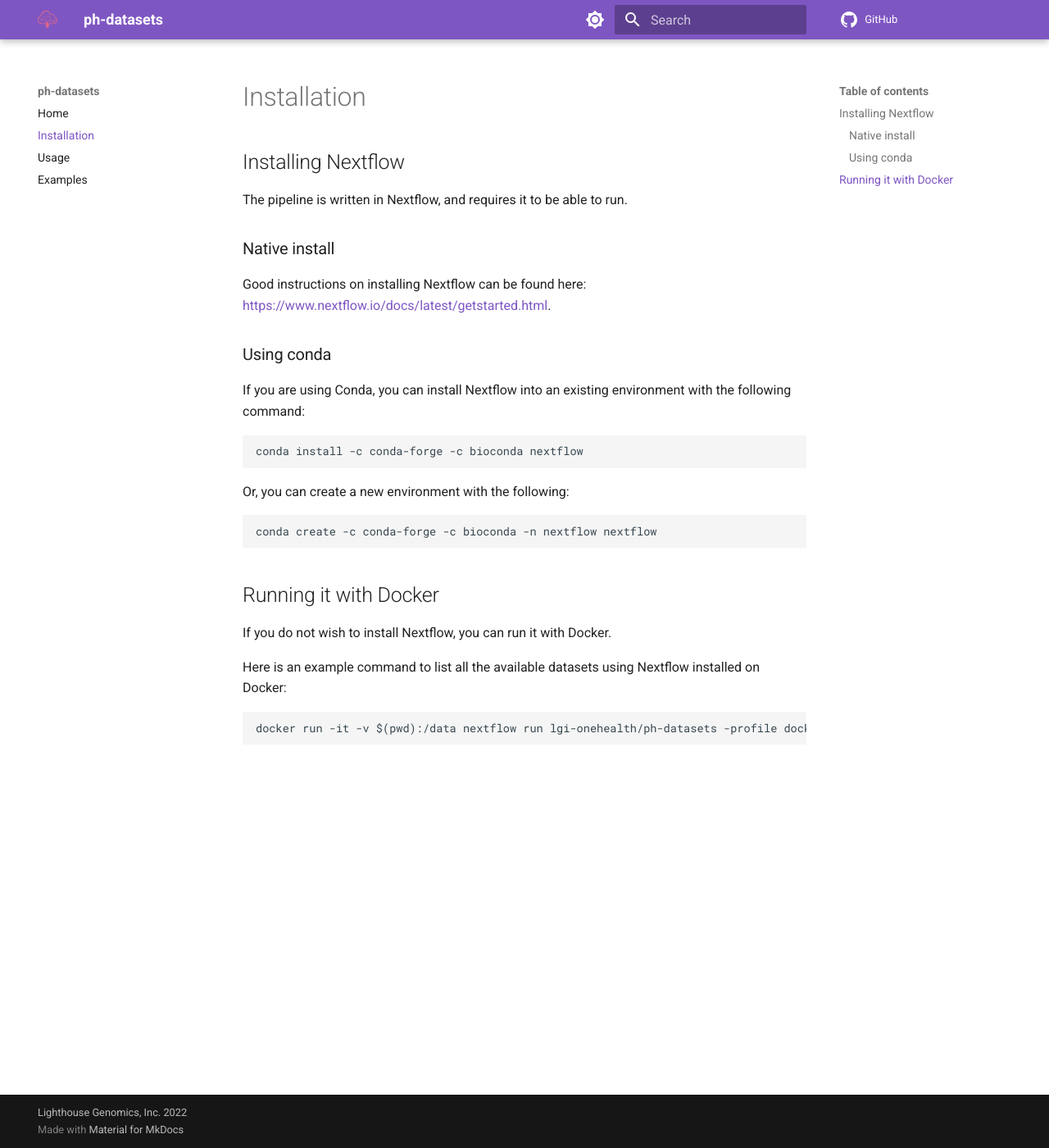
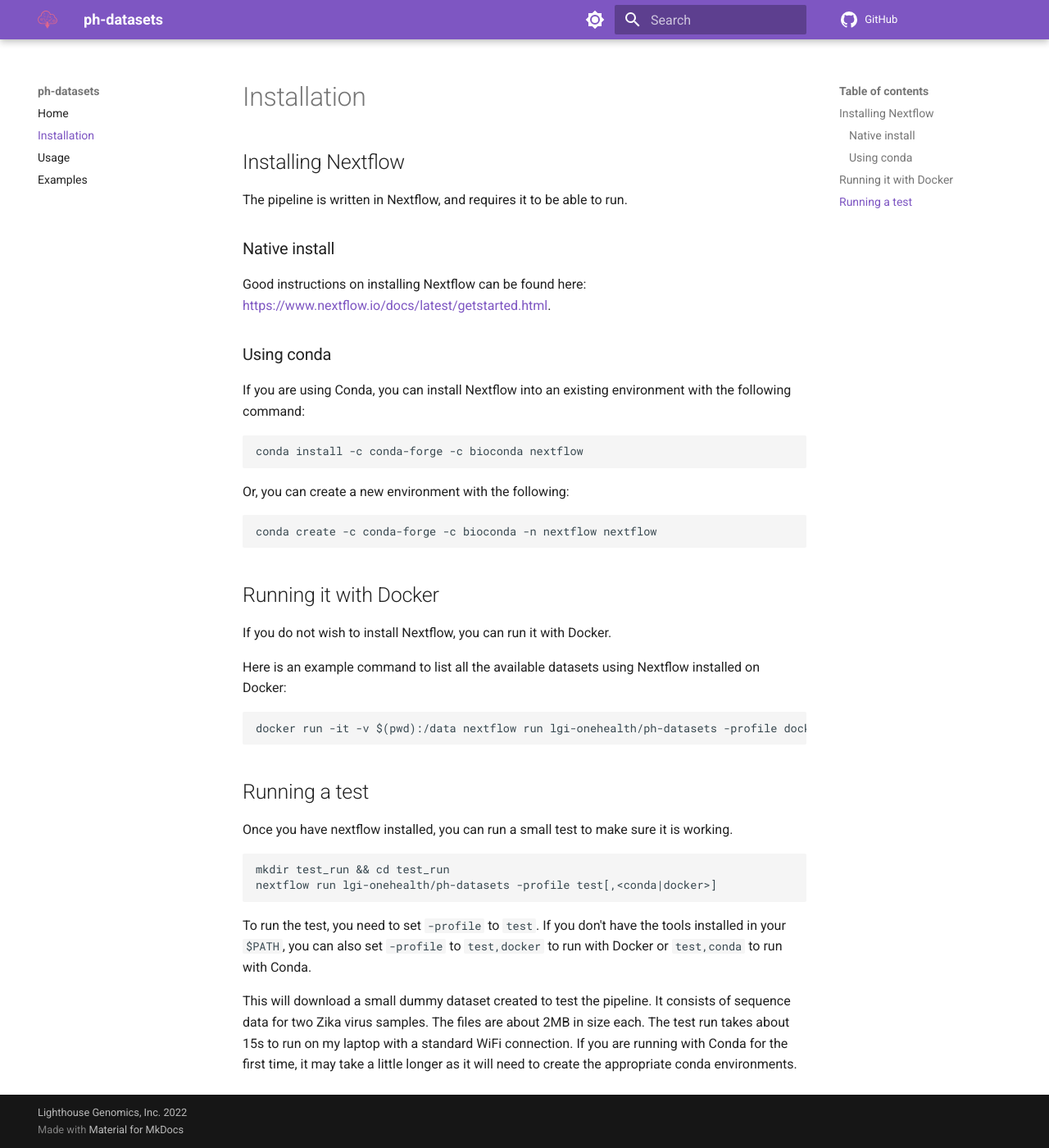
Before and after one commit to lgi-onehealth/ph-datasets, an MkDocs documentation site: the page built from docs/installation.md, in a window 1280 px wide and 1400 px high. Shown: the whole window at 82% size. Built offline with MkDocs 1.6.1 and Material for MkDocs 9.7.7, drawn with Linux system fonts in a browser that asks for light colours; comment, search, counter and statistics services are not loaded.

Commit message:
Add information on how to run a test

````diff
--- a/docs/installation.md
+++ b/docs/installation.md
@@ -29,3 +29,20 @@ Here is an example command to list all the available datasets using Nextflow ins
 ```bash
 docker run -it -v $(pwd):/data nextflow run lgi-onehealth/ph-datasets -profile docker --list
 ```
+
+## Running a test
+
+Once you have nextflow installed, you can run a small test to make sure it is working.
+
+```bash
+mkdir test_run && cd test_run
+nextflow run lgi-onehealth/ph-datasets -profile test[,<conda|docker>]
+```
+
+To run the test, you need to set `-profile` to `test`. If you don't have the tools installed in your `$PATH`, you can also set `-profile` to `test,docker` to run with Docker or `test,conda` to run with Conda.
+
+This will download a small dummy dataset created to test the pipeline. It consists of
+sequence data for two Zika virus samples. The files are about 2MB in size each. The test
+run takes about 15s to run on my laptop with a standard WiFi connection. If you are running with
+Conda for the first time, it may take a little longer as it will need to create the appropriate
+conda environments.
````
